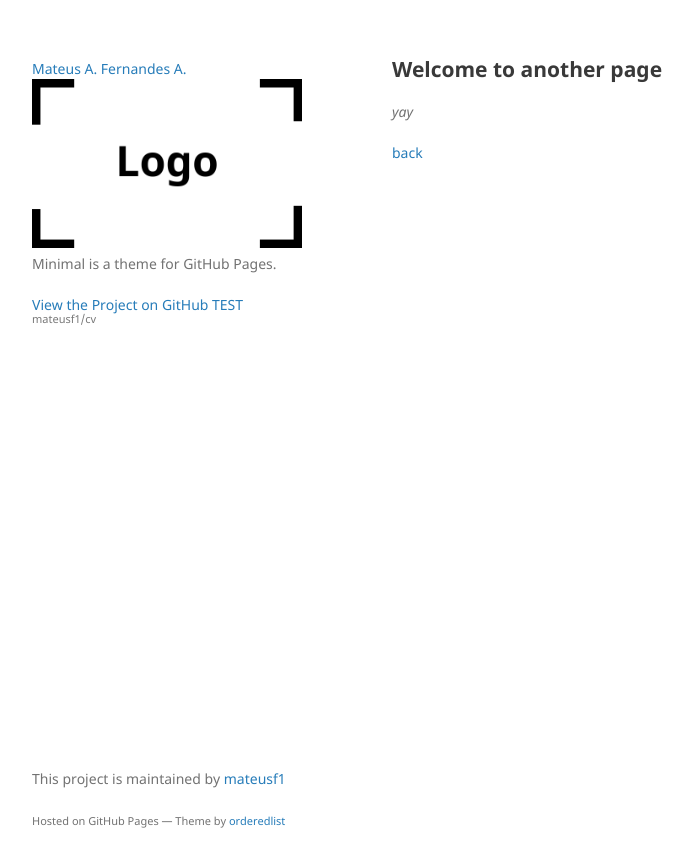
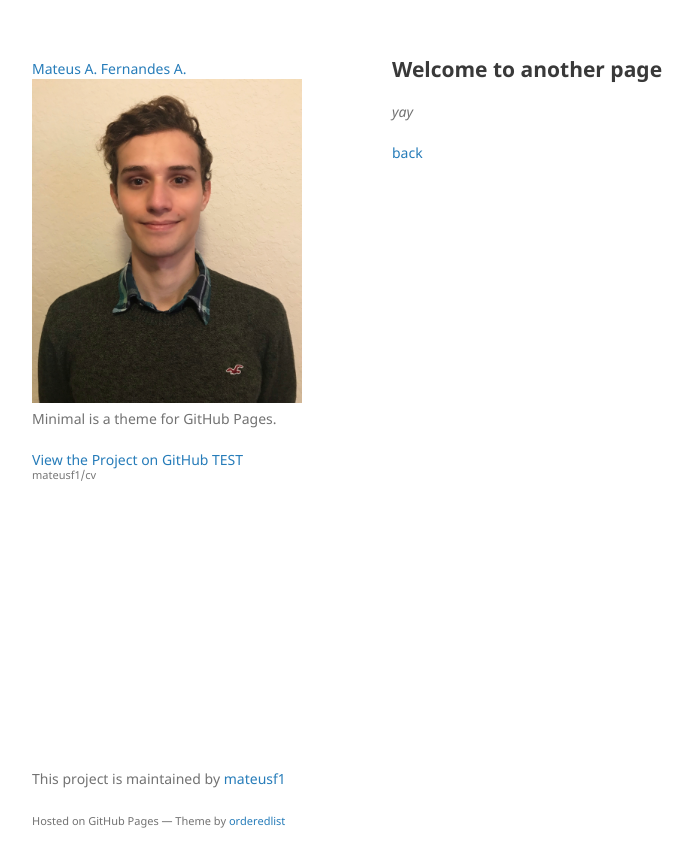
Before and after one commit to mateusf1/cv, a Jekyll site: the page built from another-page.md, in a window 1280 px wide. Shown: the top 867 px of the page, without its empty margins (178-871 px from the left). Built offline with Jekyll 4.4.1, drawn with Linux system fonts in a browser that asks for light colours; our own code applies the rules of GitHub Pages for plain Markdown files.

Commit message:
Update _config.yml

```diff
--- a/_config.yml
+++ b/_config.yml
@@ -1,5 +1,5 @@
 title: Mateus A. Fernandes A.
-logo: /assets/img/logo.png
+logo: /assets/img/profile_mateus.JPG
 description: Minimal is a theme for GitHub Pages.
 show_downloads: false
 google_analytics: G-4V586XHPDV
```
